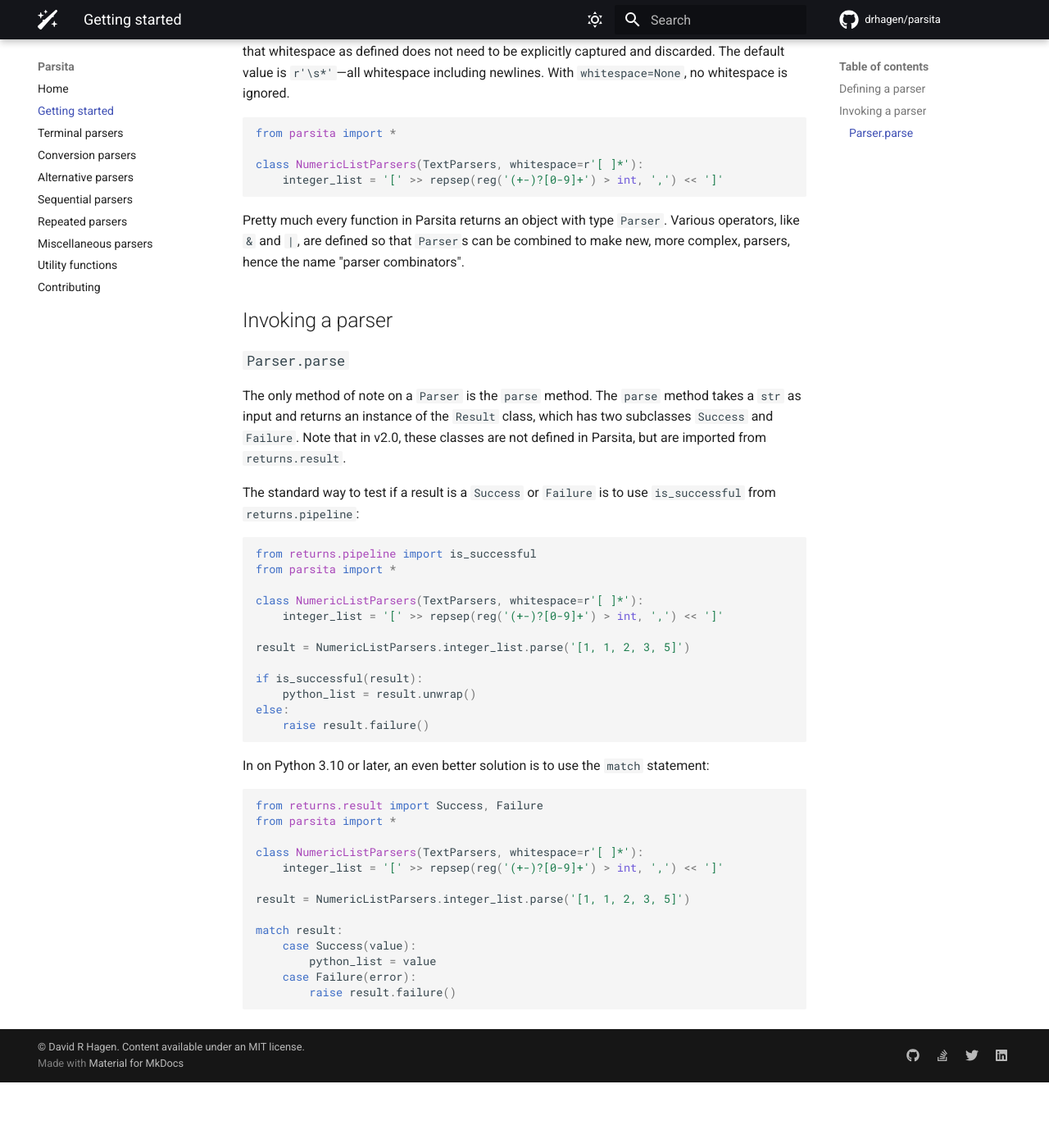
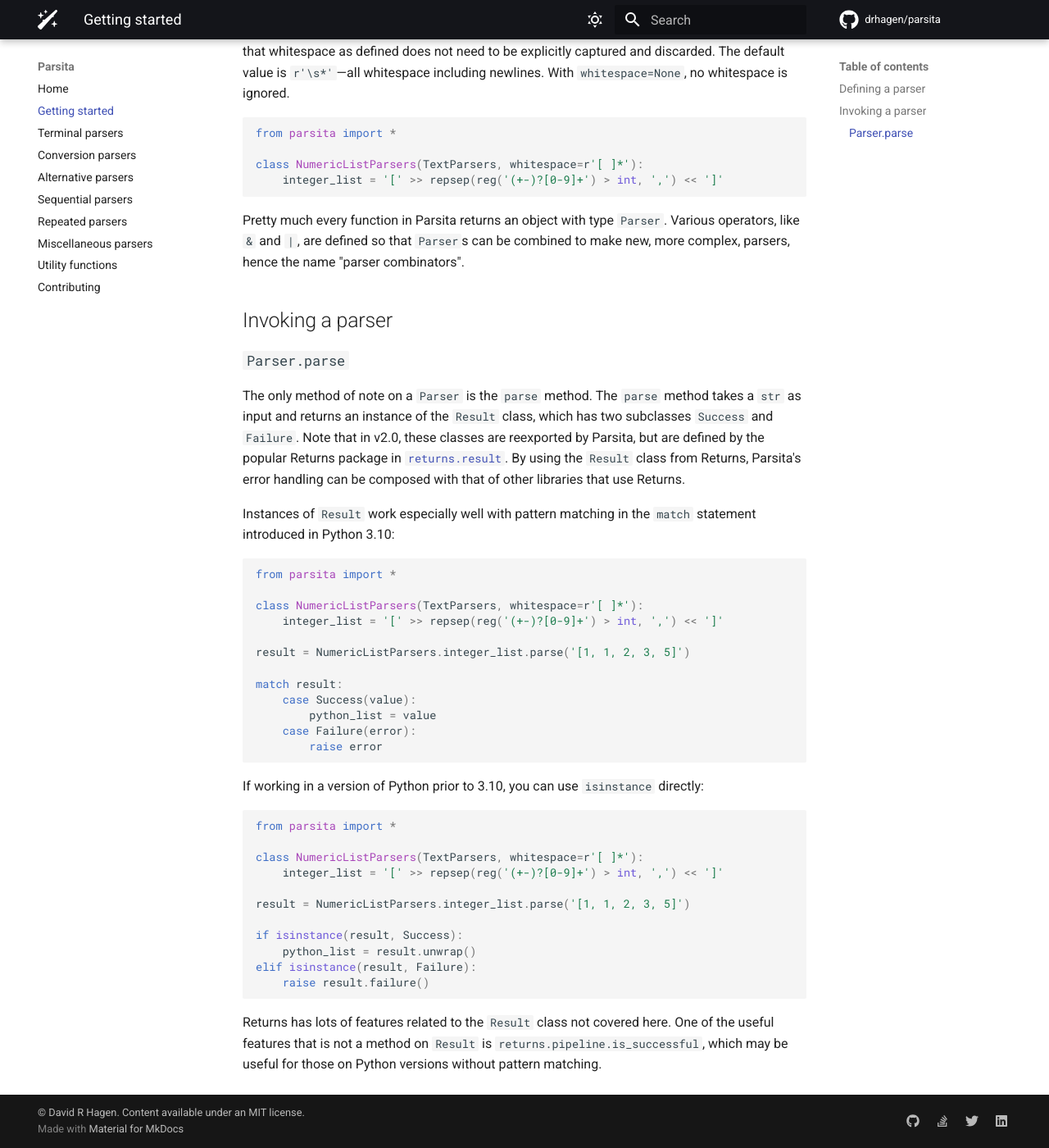
Before and after one commit to drhagen/parsita, an MkDocs documentation site: the page built from docs/getting_started.md, in a window 1280 px wide and 1400 px high, scrolled down 467 px. Shown: the whole window at 82% size. Built offline with MkDocs 1.6.1 and Material for MkDocs 9.7.7, drawn with Linux system fonts in a browser that asks for light colours; comment, search, counter and statistics services are not loaded; before the commit the page ends 1787 px from its top, so only the background shows below that.

Commit message:
Reexport Returns Result, Success, and Failure

````diff
--- a/docs/getting_started.md
+++ b/docs/getting_started.md
@@ -21,29 +21,11 @@
 
 ### `Parser.parse`
 
-The only method of note on a `Parser` is the `parse` method. The `parse` method takes a `str` as input and returns an instance of the `Result` class, which has two subclasses `Success` and `Failure`. Note that in v2.0, these classes are not defined in Parsita, but are imported from `returns.result`.
+The only method of note on a `Parser` is the `parse` method. The `parse` method takes a `str` as input and returns an instance of the `Result` class, which has two subclasses `Success` and `Failure`. Note that in v2.0, these classes are reexported by Parsita, but are defined by the popular Returns package in [`returns.result`](https://returns.readthedocs.io/en/latest/pages/result.html). By using the `Result` class from Returns, Parsita's error handling can be composed with that of other libraries that use Returns.
 
-The standard way to test if a result is a `Success` or `Failure` is to use `is_successful` from `returns.pipeline`:
+Instances of `Result` work especially well with pattern matching in the `match` statement introduced in Python 3.10:
 
 ```python
-from returns.pipeline import is_successful
-from parsita import *
-
-class NumericListParsers(TextParsers, whitespace=r'[ ]*'):
-    integer_list = '[' >> repsep(reg('(+-)?[0-9]+') > int, ',') << ']'
-
-result = NumericListParsers.integer_list.parse('[1, 1, 2, 3, 5]')
-
-if is_successful(result):
-    python_list = result.unwrap()
-else:
-    raise result.failure()
-```
-
-In on Python 3.10 or later, an even better solution is to use the `match` statement:
-
-```python
-from returns.result import Success, Failure
 from parsita import *
 
 class NumericListParsers(TextParsers, whitespace=r'[ ]*'):
@@ -55,5 +37,23 @@
     case Success(value):
         python_list = value
     case Failure(error):
-        raise result.failure()
+        raise error
 ```
+
+If working in a version of Python prior to 3.10, you can use `isinstance` directly:
+
+```python
+from parsita import *
+
+class NumericListParsers(TextParsers, whitespace=r'[ ]*'):
+    integer_list = '[' >> repsep(reg('(+-)?[0-9]+') > int, ',') << ']'
+
+result = NumericListParsers.integer_list.parse('[1, 1, 2, 3, 5]')
+
+if isinstance(result, Success):
+    python_list = result.unwrap()
+elif isinstance(result, Failure):
+    raise result.failure()
+```
+
+Returns has lots of features related to the `Result` class not covered here. One of the useful features that is not a method on `Result` is `returns.pipeline.is_successful`, which may be useful for those on Python versions without pattern matching.
--- a/src/parsita/__init__.py
+++ b/src/parsita/__init__.py
@@ -18,4 +18,4 @@
     success,
     until,
 )
-from .state import ParseError, Reader, SequenceReader, StringReader  # noqa: F401
+from .state import Failure, ParseError, Reader, Result, SequenceReader, StringReader, Success  # noqa: F401
````
Also changed, not shown: 8 other files.
